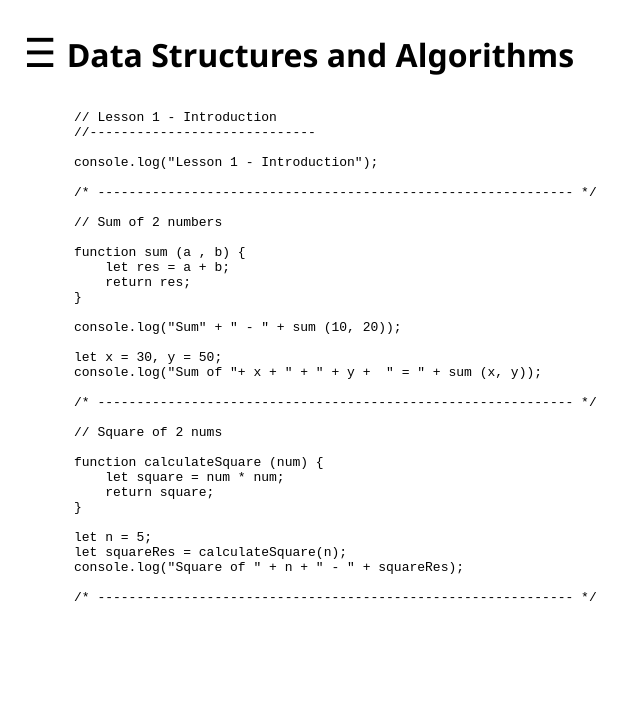
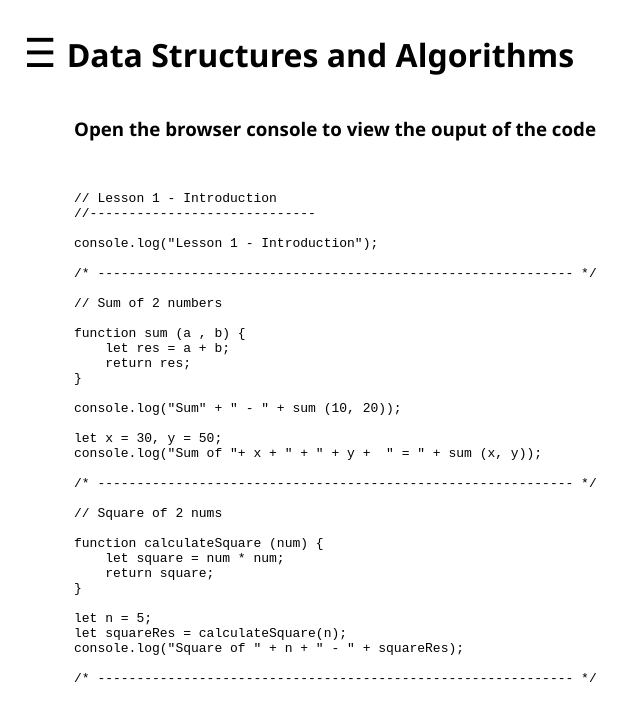
Before and after one commit to Sudha08/DSA-in-javascript, a plain HTML site: page index.html in a window 1280 px wide. Shown: the top 720 px of the page, without its empty margins (0-640 px from the left). Drawn offline with Linux system fonts and the light colour scheme.

Commit message:
Style, module changes

```diff
--- a/index.html
+++ b/index.html
@@ -10,8 +10,8 @@
     <div id = "main-container" class="main-container">
 
       <div id="sidenav" class="sidenav">
-        <a href="javascript:void(0)" class="closebtn" onclick="closeNav()">&times;</a>
-        <a href="#" onclick="showLesson('1')">Lesson 1</a>
+        <a href="javascript:void(0)" class="closebtn" onclick="closeNav()">Lessons &times;</a>
+        <a href="#" class="first-menu" onclick="showLesson('1')">Lesson 1</a>
         <a href="#" onclick="showLesson('2')">Lesson 2</a>
         <a href="#" onclick="showLesson('3')">Lesson 3</a>
         <a href="#" onclick="showLesson('4')">Lesson 4</a>
@@ -21,12 +21,15 @@
         <div id="header" class="header">
           <span class="menu-icon" onclick="openNav()"> &#9776; </span>
           <h1 class="heading">Data Structures and Algorithms</h1>
+          <h3 class="sub-heading">Open the browser console to view the ouput of the code</h3>
         </div>
 
         <pre id="code-content" class="code-content"></pre>
       </div>
     </div>
 
-    <script type="module" src="script.js"></script>
+    <script src="script.js"></script>
+    <script type="module" src="lessons.js"></script>
+
 </body>
 </html>
--- /dev/null
+++ b/lessons.js
@@ -0,0 +1,4 @@
+import './Lesson1.js';
+import './Lesson2.js';
+import './Lesson3.js';
+import './Lesson4.js';
--- a/script.js
+++ b/script.js
@@ -1,9 +1,3 @@
-import './Lesson1.js';
-import './Lesson2.js';
-import './Lesson3.js';
-import './Lesson4.js';
-
-
 showLesson('1');
 
 function showLesson(num) {
--- a/styles.css
+++ b/styles.css
@@ -24,7 +24,7 @@ body {
   }
 
   .sidenav a {
-    padding: 8px 8px 8px 32px;
+    padding: 15px 8px 8px 32px;
     text-decoration: none;
     font-size: 25px;
     color: #818181;
@@ -38,10 +38,12 @@ body {
 
   .sidenav .closebtn {
     position: absolute;
-    top: 0;
-    right: 25px;
+    top: 20px;
     font-size: 36px;
-    margin-left: 50px;
+  }
+
+  .first-menu {
+    margin-top: 20px;
   }
 
   .heading {
@@ -54,6 +56,11 @@ body {
     cursor: pointer;
   }
 
+  .sub-heading {
+    margin-left:50px;
+  }
+
   .code-content {
     margin-left: 50px;
+    margin-top: 50px;
   }
```
